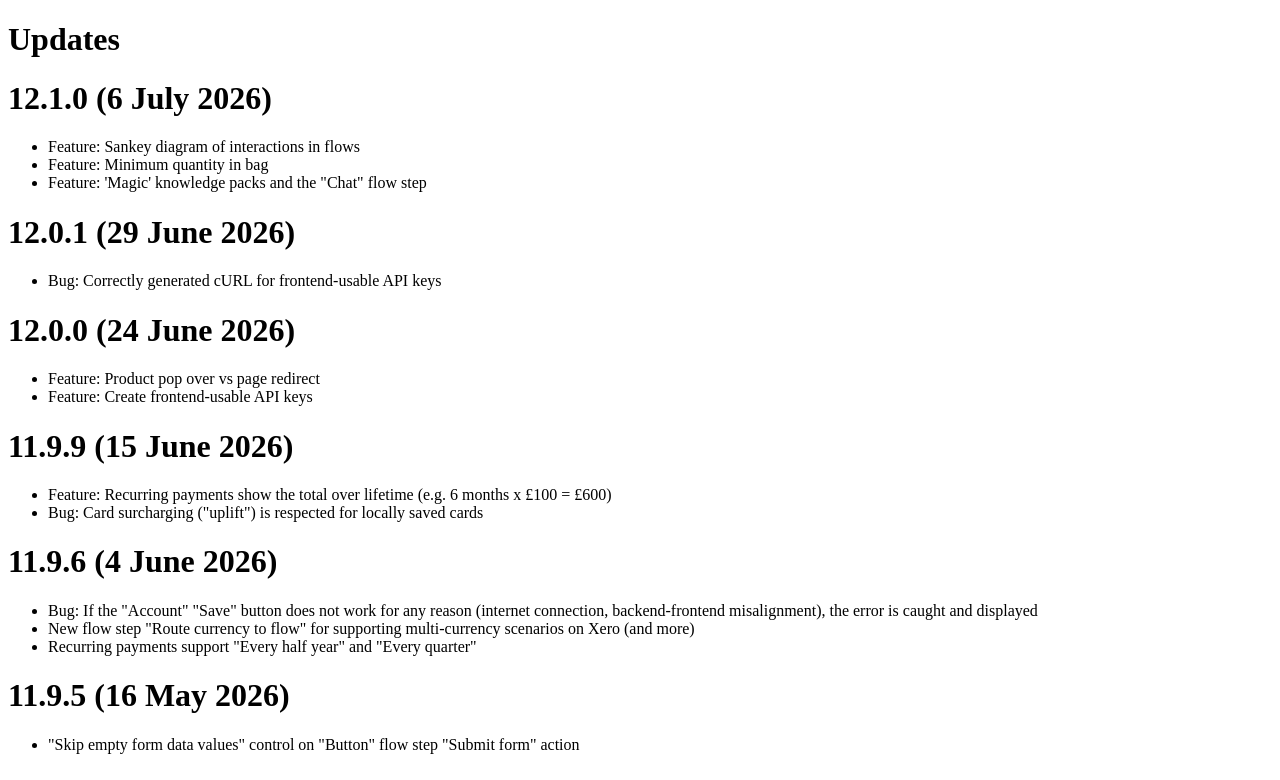
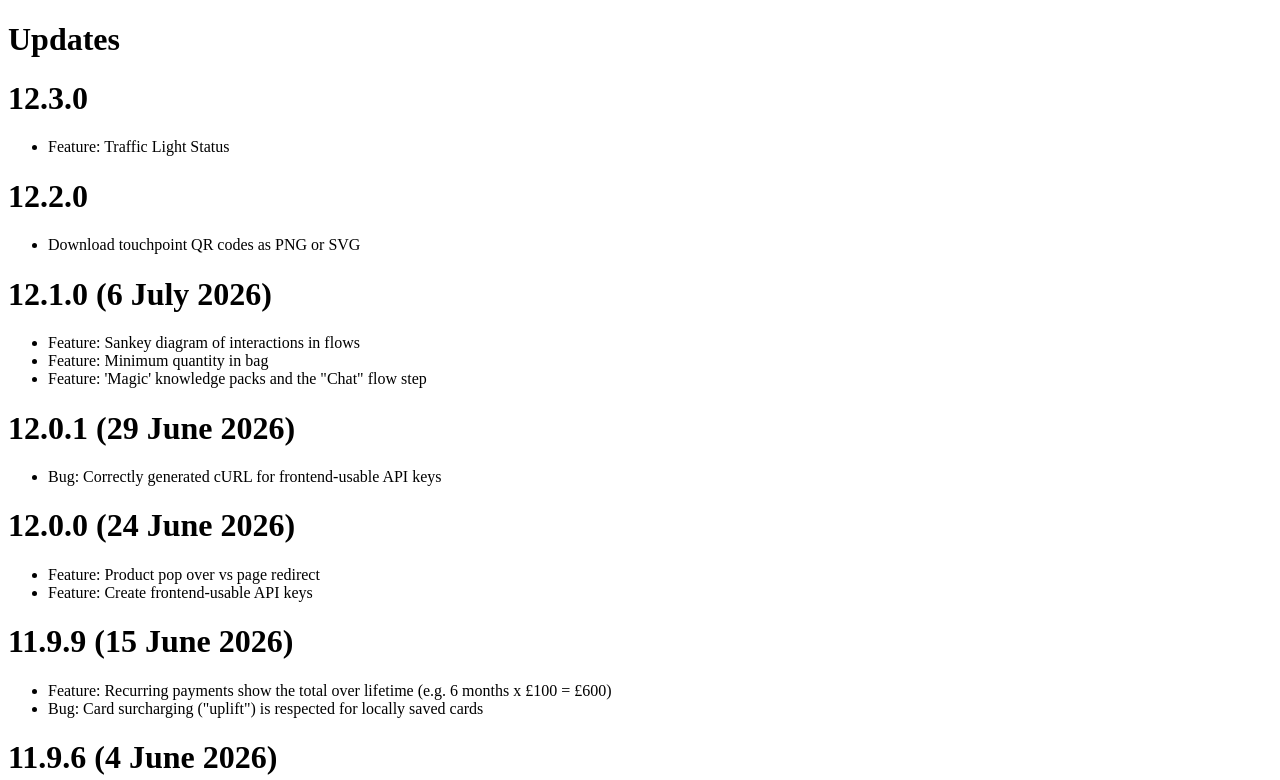
Before and after one commit to Stickyto/sticky-docs, a Next.js app in the folder src/: page /updates in a window 1280 px wide. Shown: the top 780 px of the page. Built offline with nearby package versions, Linux system fonts and the light colour scheme.

Commit message:
`# 12.3.0`

```diff
--- a/src/pages/updates.mdx
+++ b/src/pages/updates.mdx
@@ -1,4 +1,10 @@
 # Updates
+
+# 12.3.0
+ - Feature: Traffic Light Status
+
+# 12.2.0
+ - Download touchpoint QR codes as PNG or SVG
 
 # 12.1.0 (6 July 2026)
  - Feature: Sankey diagram of interactions in flows
```
